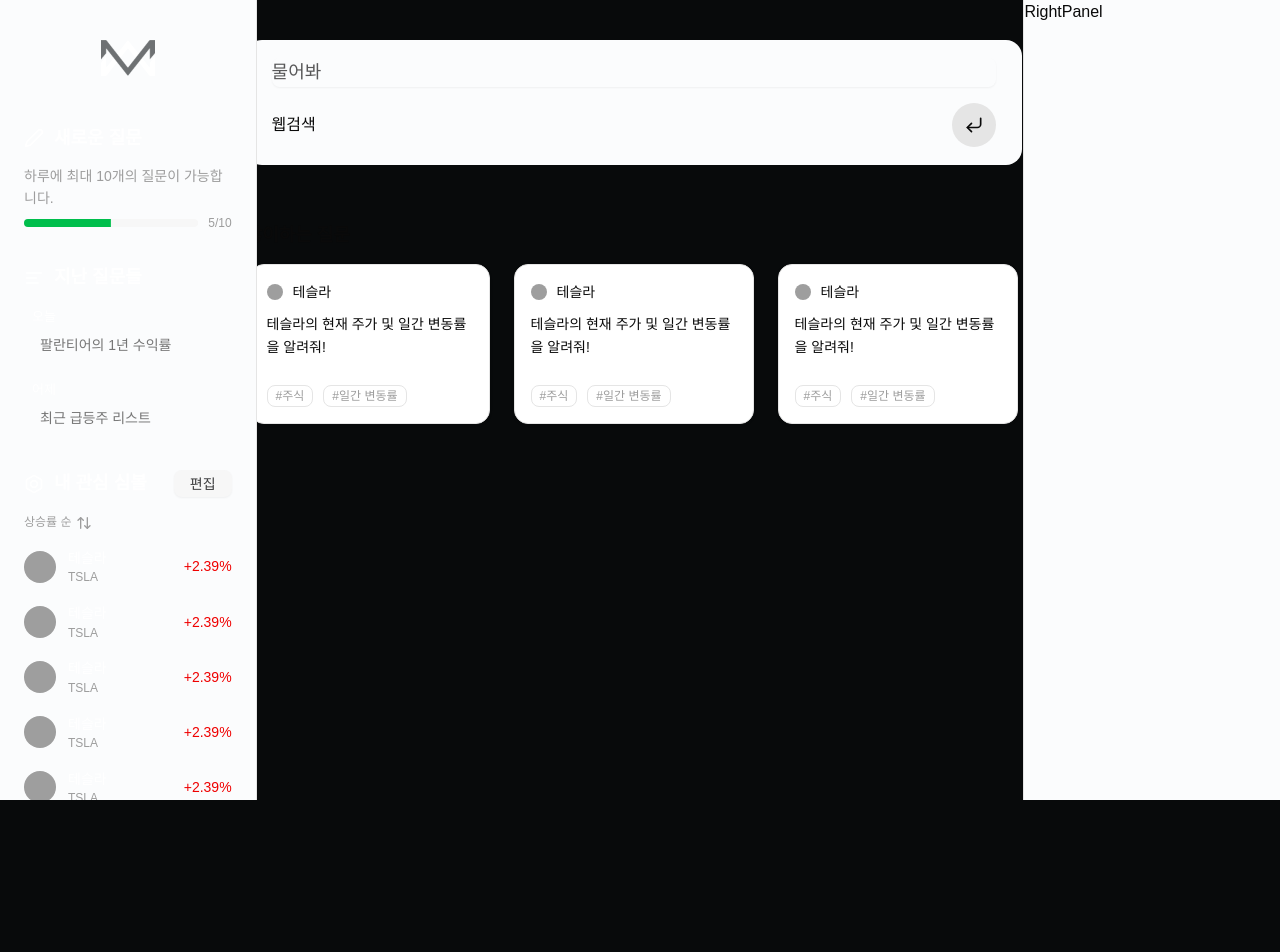
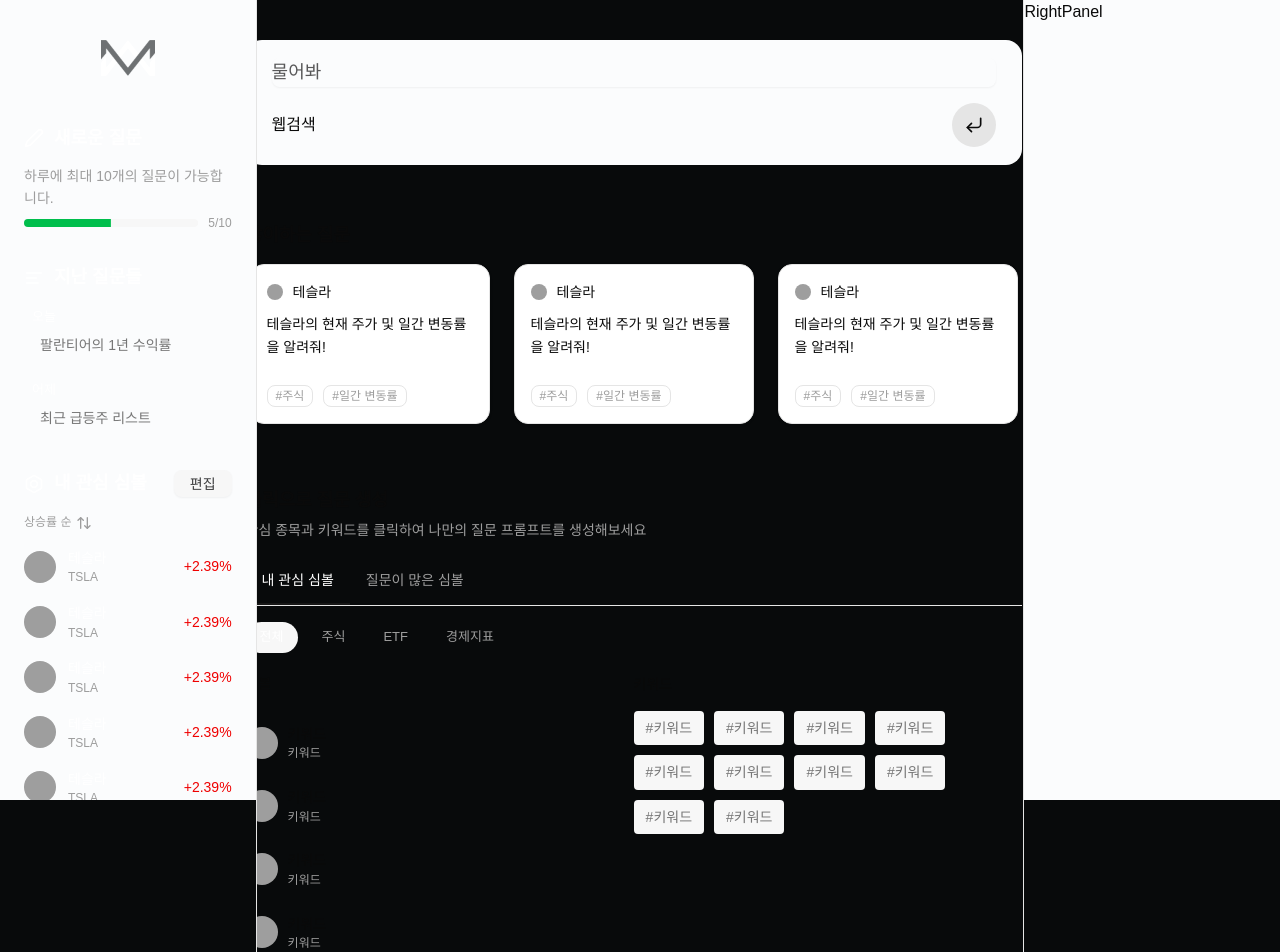
Before and after one commit to Waiker-Inc/wealthM-mvp, a React (Vite) app: page / in a window 1280 px wide. Shown: the top 952 px of the page. Before the commit the page ends 800 px from the top, so only its background shows below. Built offline with nearby package versions, Linux system fonts and the light colour scheme; grey boxes are pictures that could not be loaded; a web font is replaced by a local one.

Commit message:
feat: 클릭 질문 생성 컴포넌트 추가

```diff
--- /dev/null
+++ b/src/components/contents/QuestionCreator.tsx
@@ -0,0 +1,135 @@
+import { useState } from 'react';
+import Typography from '../ui/typography';
+import { Avatar, AvatarImage, AvatarFallback } from '../ui/avatar';
+
+const tabList = [
+  { value: 'my', label: '내 관심 심볼' },
+  { value: 'popular', label: '질문이 많은 심볼' },
+];
+
+export default function QuestionCreator() {
+  const [active, setActive] = useState('my');
+  return (
+    <div className="mt-[58px]">
+      <Typography size="body-lg" weight="bold">
+        클릭으로 질문 생성
+      </Typography>
+      <Typography size="body-sm" className="text-mono400 mt-[4px]">
+        관심 종목과 키워드를 클릭하여 나만의 질문 프롬프트를 생성해보세요
+      </Typography>
+      <div className="w-full mt-[16px]">
+        {/* 탭 헤더 */}
+        <div className="flex border-b border-border">
+          {tabList.map((tab) => (
+            <button
+              key={tab.value}
+              className={`px-4 py-3 font-semibold text-base transition-all
+              border-b-2
+              ${
+                active === tab.value
+                  ? 'text-white border-primary'
+                  : 'border-transparent hover:text-primary/80 text-mono400'
+              }`}
+              onClick={() => setActive(tab.value)}
+              aria-selected={active === tab.value}
+              tabIndex={0}
+              role="tab"
+              type="button"
+            >
+              <Typography size="body-sm">{tab.label}</Typography>
+            </button>
+          ))}
+        </div>
+
+        {/* 탭 컨텐츠 */}
+        <div className="py-4">{active === 'my' && <MySymbolTable />}</div>
+      </div>
+    </div>
+  );
+}
+
+function MySymbolTable() {
+  const [tab, setTab] = useState<'all' | 'stock' | 'ETF' | 'index'>('all');
+  return (
+    <div>
+      <div className="flex items-center gap-[10px]">
+        <Typography
+          size="label-lg"
+          className={`rounded-full text-mono400 p-[6px_14px] ${
+            tab === 'all' ? 'bg-mono50 text-white' : ''
+          }`}
+          onClick={() => setTab('all')}
+        >
+          전체
+        </Typography>
+        <Typography
+          size="label-lg"
+          className={`rounded-full text-mono400 p-[6px_14px] ${
+            tab === 'stock' ? 'bg-mono50 text-white' : ''
+          }`}
+          onClick={() => setTab('stock')}
+        >
+          주식
+        </Typography>
+        <Typography
+          size="label-lg"
+          className={`rounded-full text-mono400 p-[6px_14px] ${
+            tab === 'ETF' ? 'bg-mono50 text-white' : ''
+          }`}
+          onClick={() => setTab('ETF')}
+        >
+          ETF
+        </Typography>
+        <Typography
+          size="label-lg"
+          className={`rounded-full text-mono400 p-[6px_14px] ${
+            tab === 'index' ? 'bg-mono50 text-white' : ''
+          }`}
+          onClick={() => setTab('index')}
+        >
+          경제지표
+        </Typography>
+      </div>
+      {tab === 'all' && (
+        <div className="mt-[20px] flex">
+          <div className="flex-1">
+            <Typography size="body-sm">심볼</Typography>
+            <div className="mt-[16px]">
+              {Array.from({ length: 10 }).map((_, index) => (
+                <div
+                  key={index}
+                  className="flex items-center gap-[10px] py-[12px]"
+                >
+                  <Avatar className="w-[32px] h-[32px]">
+                    <AvatarImage src="https://github.com/shadcn.png" />
+                    <AvatarFallback>CN</AvatarFallback>
+                  </Avatar>
+                  <div>
+                    <Typography size="body-sm">키워드</Typography>
+                    <Typography size="label-md" className="text-mono400">
+                      키워드
+                    </Typography>
+                  </div>
+                </div>
+              ))}
+            </div>
+          </div>
+          <div className="flex-1">
+            <Typography size="body-sm">키워드</Typography>
+            <div className="mt-[16px] flex gap-[10px] flex-wrap">
+              {Array.from({ length: 10 }).map((_, index) => (
+                <Typography
+                  key={index}
+                  size="body-sm"
+                  className="rounded-[4px] bg-mono50 p-[6px_12px] max-w-fit text-mono450 min-w-fit"
+                >
+                  #키워드
+                </Typography>
+              ))}
+            </div>
+          </div>
+        </div>
+      )}
+    </div>
+  );
+}
--- a/src/components/layout/Contents.tsx
+++ b/src/components/layout/Contents.tsx
@@ -4,6 +4,7 @@ import { cn } from '@/lib/utils';
 import { CornerDownLeft } from 'lucide-react';
 import Typography from '../ui/typography';
 import FAQList from '../contents/FAQList';
+import QuestionCreator from '../contents/QuestionCreator';
 
 export default function Contents() {
   const [isFocused, setIsFocused] = useState(false);
@@ -59,6 +60,7 @@ export default function Contents() {
           </div>
         </form>
         <FAQList />
+        <QuestionCreator />
       </div>
     </div>
   );
```
